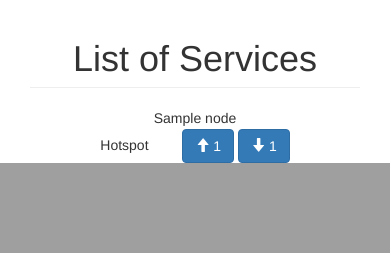
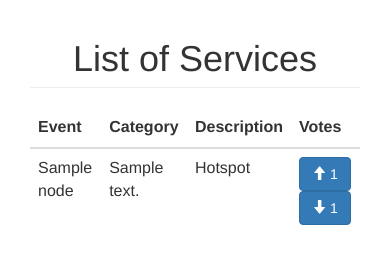
Before and after one commit to fkingnoobgg/Youth-Week-Hackathon, a Django app: page /hackathon/ in a window 390 px wide. Shown: the part 1005-1258 px from the top of the page. Before the commit the page ends 1168 px from the top, so only its background shows below. Run offline with Django 3.2, Linux system fonts and the light colour scheme; a user stored in the database is signed in; data comes from the database, SQL or seed files in the repository; tables that the repository leaves empty hold one stand-in row (values such as "Sample post"); parts of the project's set-up code (start-up, migrations or seed data) failed here and were passed over; some libraries are stand-ins or nearby versions.

Commit message:
make website prettier

```diff
--- a/hackathon/templates/base.html
+++ b/hackathon/templates/base.html
@@ -52,17 +52,17 @@
                         <span class="icon-bar"></span>
                         <span class="icon-bar"></span>
                     </button>
-                    <a class="navbar-brand" id="brand" href="{% url 'hackathon:index' %}">Homeless Services</a>
+                    <a class="navbar-brand" id="brand" href="{% url 'hackathon:index' %}"><span class="glyphicon glyphicon-home" aria-hidden="true"></span> Homeless Services</a>
                 </div>
                 <div id="navbar" class="navbar-collapse collapse">
                     <ul class="nav navbar-nav navbar-right">
                         <li class="visible-xs"><a href="{% url 'hackathon:index' %}"><span class="glyphicon glyphicon-home" aria-hidden="true"></span> Home</a></li>
-                        <li class="hidden-xs"><a href="{% url 'hackathon:faq' %}">FAQ</a></li>
+                        <li class="hidden-xs"><a href="{% url 'hackathon:faq' %}"><span class="glyphicon glyphicon-question-sign" aria-hidden="true"></span> FAQ</a></li>
                         <li class="visible-xs"><a href="{% url 'hackathon:faq' %}"><span class="glyphicon glyphicon-question-sign" aria-hidden="true"></span> FAQ</a></li>
                         {% if user.is_authenticated %}
-                        <li><a href="{% url 'hackathon:logout' %}">Logout</a></li>
+                        <li><a href="{% url 'hackathon:logout' %}"><span class="glyphicon glyphicon-lock" aria-hidden="true"></span> Logout</a></li>
                         {% else %}
-                        <li><a href="{% url 'hackathon:login' %}">Login</a></li>
+                        <li><a href="{% url 'hackathon:login' %}"><span class="glyphicon glyphicon-lock" aria-hidden="true"></span> Login</a></li>
                         {% endif %}
                     </ul>
                 </div>
--- a/hackathon/templates/index.html
+++ b/hackathon/templates/index.html
@@ -4,33 +4,54 @@
 
 {% load static %}
 
+{% block styleblock %}
+    #map {width: 100%; height: 100%;}
+
+{% endblock %}
 {% block titleblock %}Welcome{% endblock %}
 
 {% block bodyblock %}
 <div class="col-xs-12 col-sm-12 col-md-12">
     <div class="col-xs-12 col-sm-12 col-md-6 text-center">
         <h1 class="page-header">Map of Services</h1>
-        <iframe id="map" src="https://www.google.com/maps/embed?pb=!1m14!1m12!1m3!1d27072.989876775424!2d115.80752385000001!3d-31.984661050000003!2m3!1f0!2f0!3f0!3m2!1i1024!2i768!4f13.1!5e0!3m2!1sen!2sau!4v1491041103318" width="100%" height="100%" frameborder="0" style="border:0" allowfullscreen></iframe>
+        <div id="map"></div>
     </div>
     <div class="col-xs-12 col-sm-12 col-md-6 text-center">
         <h1 class="page-header">List of Services</h1>
         {% if services %}
-            {% for service in services %}
-            <div class="row">
-                <div class="col-md-12">
-                    <div class="hidden">{{ service.id }}</div>
-                    <div class="col-md-3">{{ service.name }}</div>
-                    <div class="col-md-4">{{ servce.description }}</div>
-                    <div class="col-md-2" style="display:inline;">{{ service.category }}</div>
-                    <div class="button-group col-md-3" style="display:inline">
-                        <button class="btn btn-primary success" id="up-{{service.id}}" onclick="sendVote('{{service.id}}','up')"><span class="glyphicon glyphicon-arrow-up"></span> {{service.votes_up }}</button>
-                        <button class="btn btn-primary danger" id="down-{{service.id}}" onclick="sendVote('{{service.id}}','down')"><span class="glyphicon glyphicon-arrow-down"></span> {{ service.votes_down}}</button>
-                    </div>
-                </div>
-            </div>
-            {% endfor %}
+            <table class="table">
+                <thead>
+                    <tr>
+                        <th>Event</th>
+                        <th>Category</th>
+                        <th>Description</th>
+                        <th>Votes</th>
+                    </tr>
+                </thead>
+                <tbody>
+                    {% for service in services %}
+
+                    <tr>
+                        <div class="hidden">{{ service.id }}</div>
+                        <td>
+                            {{ service.name }}
+                        </td>
+                        <td>
+                            {{ service.description }}
+                        </td>
+                        <td>
+                            {{ service.category }}
+                        </td>
+                        <td>
+                            <button class="btn btn-primary success" id="up-{{service.id}}" onclick="sendVote('{{service.id}}','up')"><span class="glyphicon glyphicon-arrow-up"></span> {{service.votes_up }}</button>
+                            <button class="btn btn-primary danger" id="down-{{service.id}}" onclick="sendVote('{{service.id}}','down')"><span class="glyphicon glyphicon-arrow-down"></span> {{ service.votes_down}}</button>
+                        </td>
+                    </tr>
+
+                    {% endfor %}
+                </tbody>
+        	</table>
         {% endif %}
-    </div>
 </div>
 <script src="{% static 'js/voting.js' %}"></script>
 <script src="{% static 'js/map.js' %}"></script>
```
